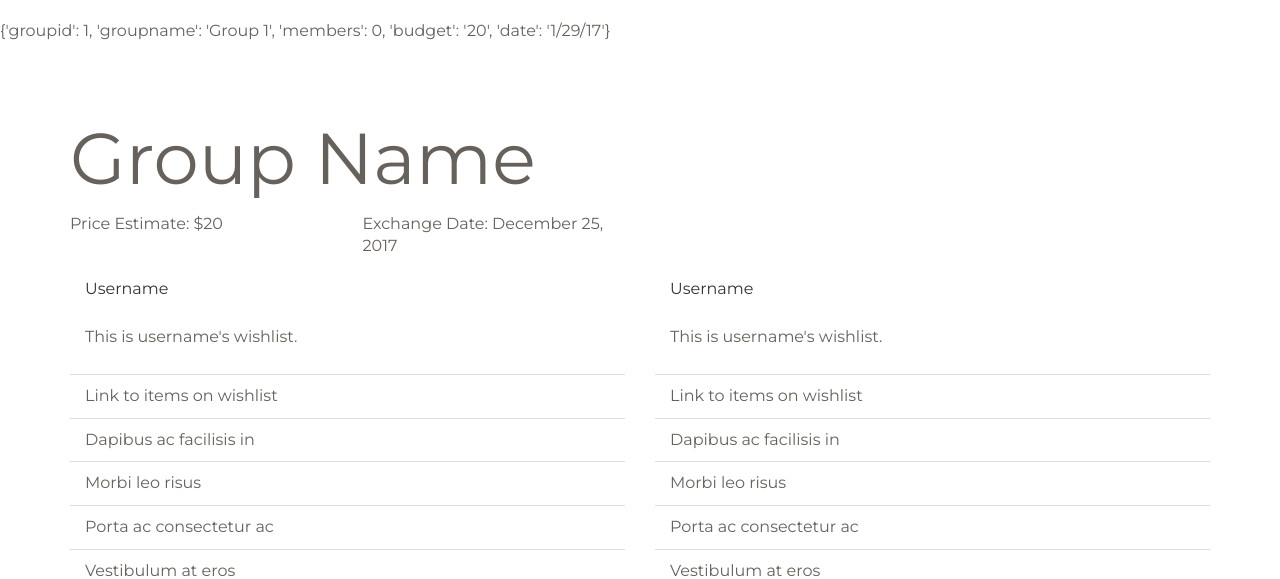
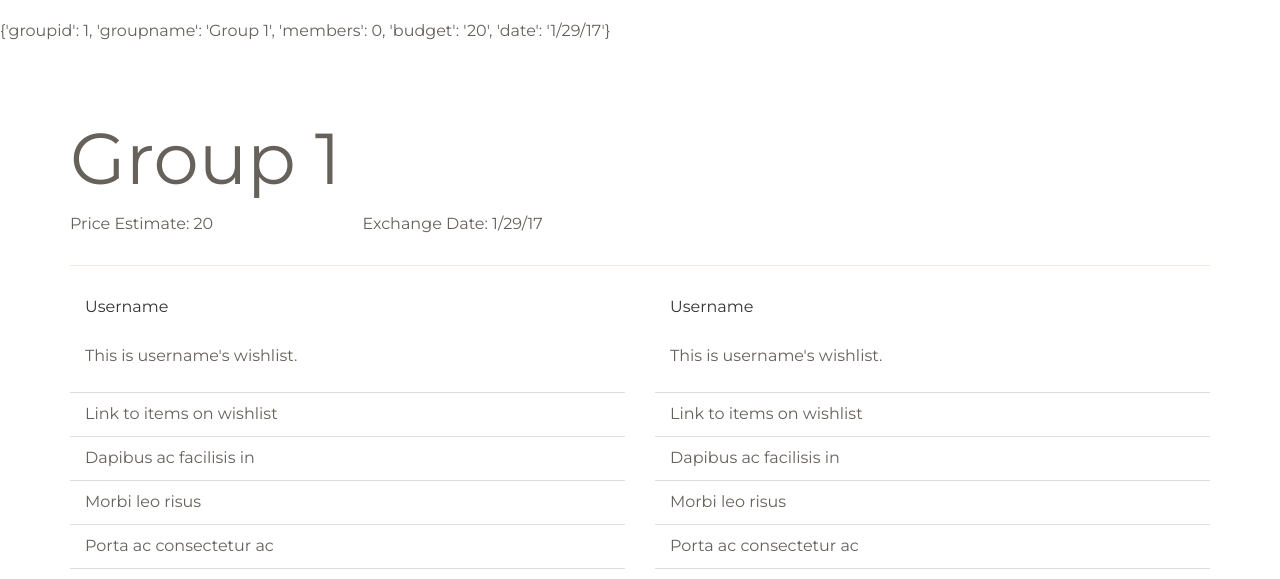
Before and after one commit to wostlund/softdevFinalProj, a Flask app: page /group/1 in a window 1280 px wide. Shown: the part 100-679 px from the top of the page. Run offline with Flask 2, Linux system fonts and the light colour scheme; a user stored in the database is signed in; data comes from the database, SQL or seed files in the repository; parts of the project's set-up code (start-up, migrations or seed data) failed here and were passed over; some libraries are stand-ins or nearby versions.

Commit message:
updated devlog and groups

```diff
--- a/devlog.txt
+++ b/devlog.txt
@@ -144,3 +144,6 @@
 venderbushW -- 2017-01-21 11:19
 - Fixed one part of broken login, but now the database part is broken
 - Identified problems with JS
+
+venderbushW -- 2017-01-21 13:04
+- Implemented groups for real and jinja'd the group page
--- a/templates/group.html
+++ b/templates/group.html
@@ -29,17 +29,18 @@
 <div class="container">
   <div class="row">
     <div class="col-lg-12">
-      <h1>Group Name</h1>
+      <h1>{{groupinfo["groupname"]}}</h1>
     </div>
   </div>
   <div class="row">
     <div class="col-lg-3">
-      <p>Price Estimate: $20</p>
+      <p>Price Estimate: {{groupinfo["budget"]}}</p>
     </div>
     <div class="col-lg-3">
-      <p>Exchange Date: December 25, 2017</p>
+      <p>Exchange Date: {{groupinfo["date"]}}</p>
     </div>
   </div>
+  <hr>
   <div class="row">
     <div class="col-lg-6">
       <div class="panel panel-default">
```
